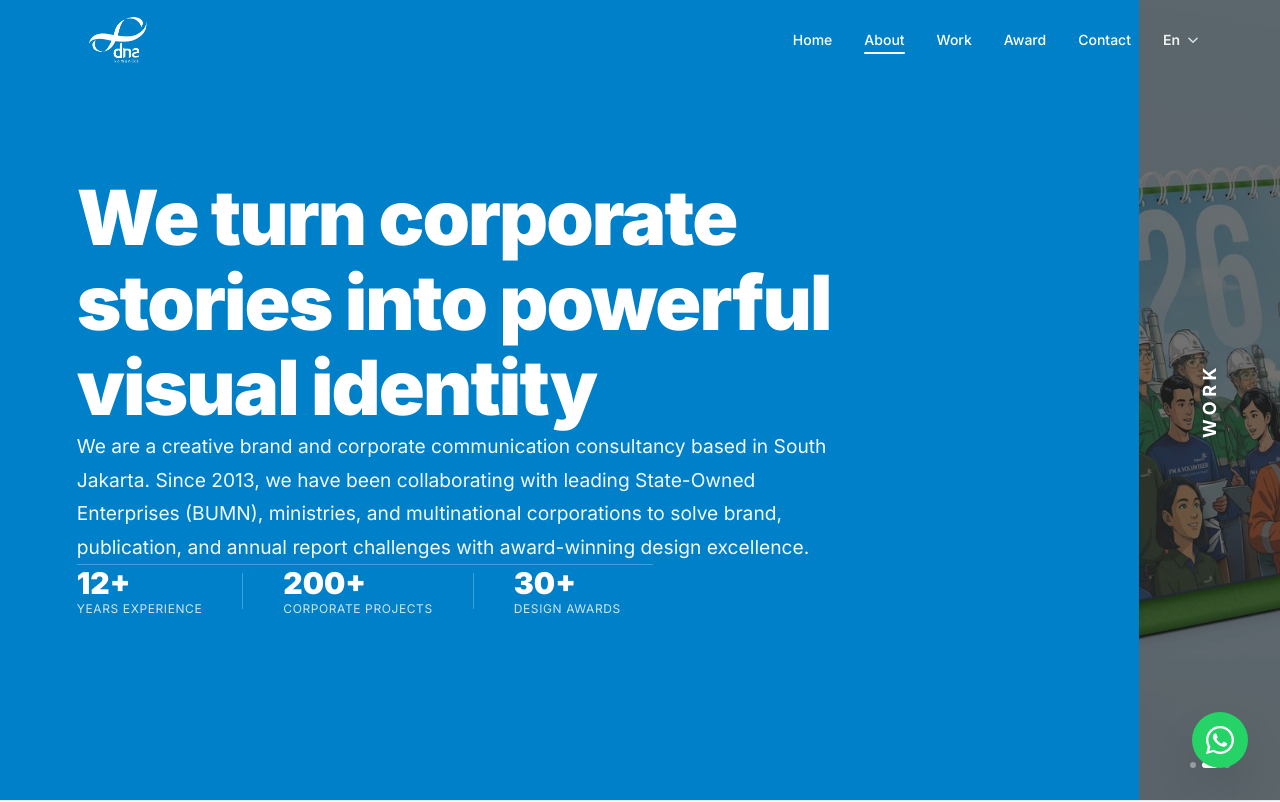
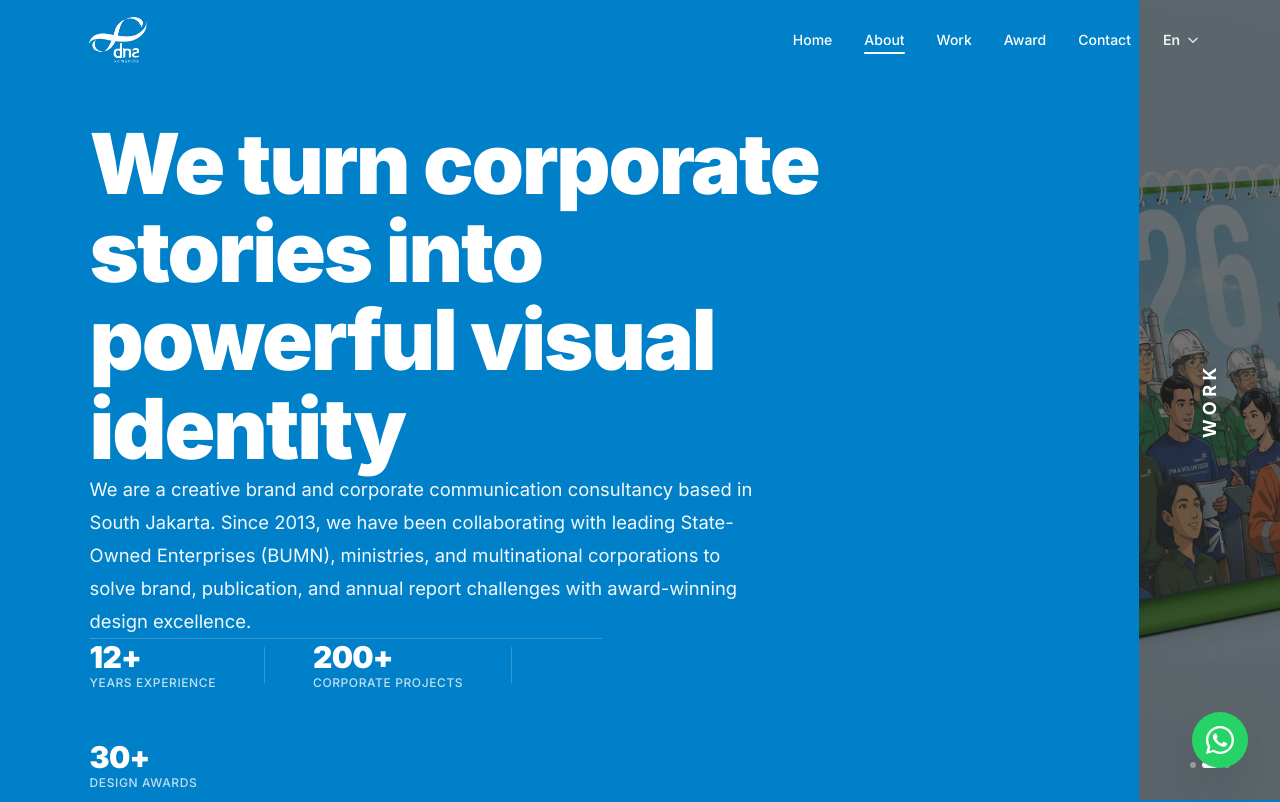
Before and after one commit to SamJinWoo99/DNA-Company-Profile, a Next.js app: page /about in a window 1280 px wide. Shown: the top 802 px of the page. Built offline with nearby package versions, Linux system fonts and the light colour scheme.

Commit message:
Refine hero typography, line-height, and padding to match reference photo 2 precisely

```diff
--- a/app/components/AboutHeroMeta.tsx
+++ b/app/components/AboutHeroMeta.tsx
@@ -60,7 +60,7 @@ export default function AboutHeroMeta() {
             </motion.div>
           </AnimatePresence>
 
-          {/* TEKS VERTIKAL "WORK" SELALU DI TENGAH FOTO (PERSIS FOTO 2) */}
+          {/* TEKS VERTIKAL "WORK" SELALU DI TENGAH FOTO */}
           <div className="absolute inset-0 flex items-center justify-center pointer-events-none z-40">
             <span
               className="text-base lg:text-lg font-bold tracking-[0.25em] text-white uppercase whitespace-nowrap drop-shadow-md select-none"
@@ -89,26 +89,25 @@ export default function AboutHeroMeta() {
 
       {/* ========================================================================= */}
       {/* 2. AREA KONTEN KIRI: HERO, VISI & MISI, SERVICES                          */}
-      {/* (Diberi margin kanan pr-[12%] pada layar besar agar tidak tertutup strip) */}
       {/* ========================================================================= */}
       <div className="w-full lg:pr-[12%] xl:pr-[11%] flex flex-col">
 
         {/* ----------------------------------------------------------------------- */}
-        {/* HERO BIRU METADESIGN (Biru Solid Tanpa Background Pattern)              */}
+        {/* HERO BIRU METADESIGN (Presisi Sesuai Foto 2 User)                       */}
         {/* ----------------------------------------------------------------------- */}
         <section
           className="relative w-full min-h-screen flex flex-col justify-center text-white"
           style={{
             backgroundColor: "#0080c8",
-            paddingTop: "clamp(6.5rem, 12vh, 10rem)",
-            paddingBottom: "clamp(7rem, 14vh, 12rem)",
-            paddingLeft: "clamp(2rem, 6vw, 6.5rem)",
-            paddingRight: "clamp(2rem, 5vw, 5.5rem)",
+            paddingTop: "clamp(7rem, 15vh, 11rem)",
+            paddingBottom: "clamp(6rem, 12vh, 9rem)",
+            paddingLeft: "clamp(2.5rem, 7vw, 7.5rem)",
+            paddingRight: "clamp(2rem, 5vw, 5rem)",
           }}
         >
-          <div className="relative z-10 max-w-4xl">
-            {/* Headline Besar MetaDesign */}
-            <h1 className="text-4xl sm:text-5xl md:text-6xl lg:text-[4.5rem] xl:text-[4.75rem] font-black tracking-tight leading-[1.12] mb-10 text-white">
+          <div className="relative z-10 max-w-3xl">
+            {/* Headline Besar MetaDesign (Persis proporsi Foto 2) */}
+            <h1 className="text-4xl sm:text-5xl md:text-6xl lg:text-[4.75rem] xl:text-[5.25rem] font-black tracking-tight leading-[1.05] mb-12 text-white">
               {lang === "en" ? (
                 <>We turn corporate stories into powerful visual identity</>
               ) : (
@@ -116,39 +115,41 @@ export default function AboutHeroMeta() {
               )}
             </h1>
 
-            {/* Paragraf: Jeda & Line Height Lega */}
-            <p className="text-base sm:text-lg lg:text-[1.2rem] text-white/95 font-normal leading-[1.75] max-w-3xl mb-14">
+            {/* Paragraf: font-normal, line-height 1.8, lega persis Foto 2 */}
+            <p className="text-base sm:text-lg lg:text-[1.15rem] text-white/95 font-normal leading-[1.8] max-w-2xl mb-16">
               {lang === "en" ? (
                 <>
-                  We are a creative brand and corporate communication consultancy based in South Jakarta.
-                  Since 2013, we have been collaborating with leading State-Owned Enterprises (BUMN),
-                  ministries, and multinational corporations to solve brand, publication, and annual report challenges
-                  with award-winning design excellence.
+                  We are a creative brand and corporate communication consultancy based in South
+                  Jakarta. Since 2013, we have been collaborating with leading State-Owned
+                  Enterprises (BUMN), ministries, and multinational corporations to solve brand,
+                  publication, and annual report challenges with award-winning design
+                  excellence.
                 </>
               ) : (
                 <>
-                  Kami adalah konsultan brand kreatif dan komunikasi korporat berbasis di Jakarta Selatan.
-                  Sejak 2013, kami bermitra dengan puluhan BUMN terkemuka, kementerian, dan korporasi multinasional
-                  dalam menyelesaikan tantangan branding, desain publikasi, serta laporan tahunan dengan standar keunggulan global.
+                  Kami adalah konsultan brand kreatif dan komunikasi korporat berbasis di Jakarta
+                  Selatan. Sejak 2013, kami bermitra dengan puluhan BUMN terkemuka, kementerian,
+                  dan korporasi multinasional dalam menyelesaikan tantangan branding, desain
+                  publikasi, serta laporan tahunan dengan standar keunggulan global.
                 </>
               )}
             </p>
 
-            {/* 3 Metrik Prestasi */}
-            <div className="flex flex-wrap items-center gap-10 pt-8 border-t border-white/25 max-w-xl">
+            {/* 3 Metrik Prestasi: Garis pemisah tipis elegan, angka tebal persis Foto 2 */}
+            <div className="flex flex-wrap items-center gap-12 pt-8 border-t border-white/20 max-w-lg">
               <div>
-                <div className="text-2xl sm:text-3xl font-black text-white mb-1">12+</div>
-                <div className="text-xs uppercase tracking-wider text-white/80">{t("about.metric_exp")}</div>
+                <div className="text-2xl sm:text-3xl font-black text-white tracking-tight mb-1">12+</div>
+                <div className="text-[11px] sm:text-xs uppercase tracking-wider text-white/75 font-medium">{t("about.metric_exp")}</div>
               </div>
-              <div className="w-[1px] h-9 bg-white/25" />
+              <div className="w-[1px] h-9 bg-white/20" />
               <div>
-                <div className="text-2xl sm:text-3xl font-black text-white mb-1">200+</div>
-                <div className="text-xs uppercase tracking-wider text-white/80">{t("about.metric_proj")}</div>
+                <div className="text-2xl sm:text-3xl font-black text-white tracking-tight mb-1">200+</div>
+                <div className="text-[11px] sm:text-xs uppercase tracking-wider text-white/75 font-medium">{t("about.metric_proj")}</div>
               </div>
-              <div className="w-[1px] h-9 bg-white/25" />
+              <div className="w-[1px] h-9 bg-white/20" />
               <div>
-                <div className="text-2xl sm:text-3xl font-black text-white mb-1">30+</div>
-                <div className="text-xs uppercase tracking-wider text-white/80">{t("about.metric_awards")}</div>
+                <div className="text-2xl sm:text-3xl font-black text-white tracking-tight mb-1">30+</div>
+                <div className="text-[11px] sm:text-xs uppercase tracking-wider text-white/75 font-medium">{t("about.metric_awards")}</div>
               </div>
             </div>
           </div>
```
